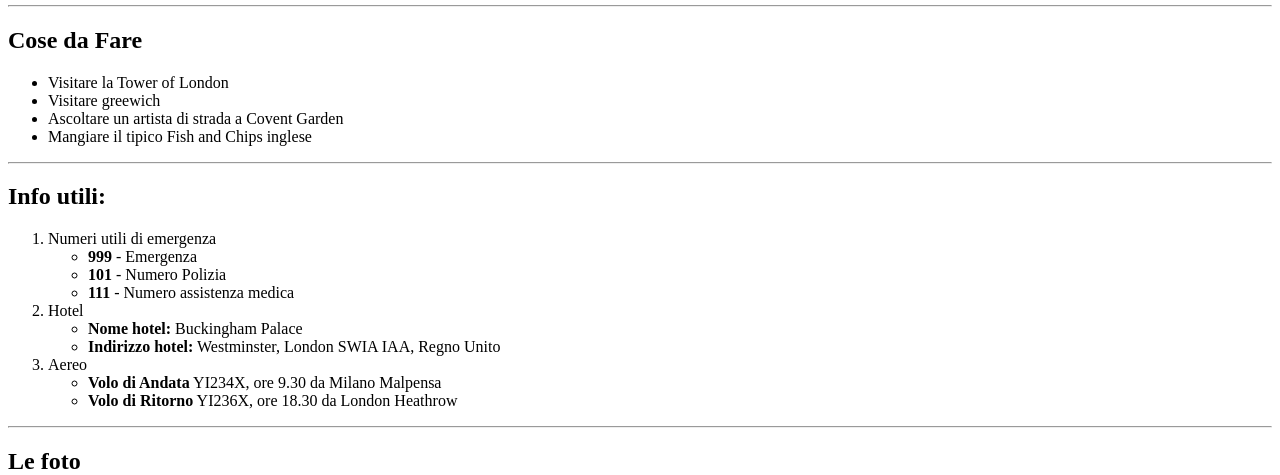
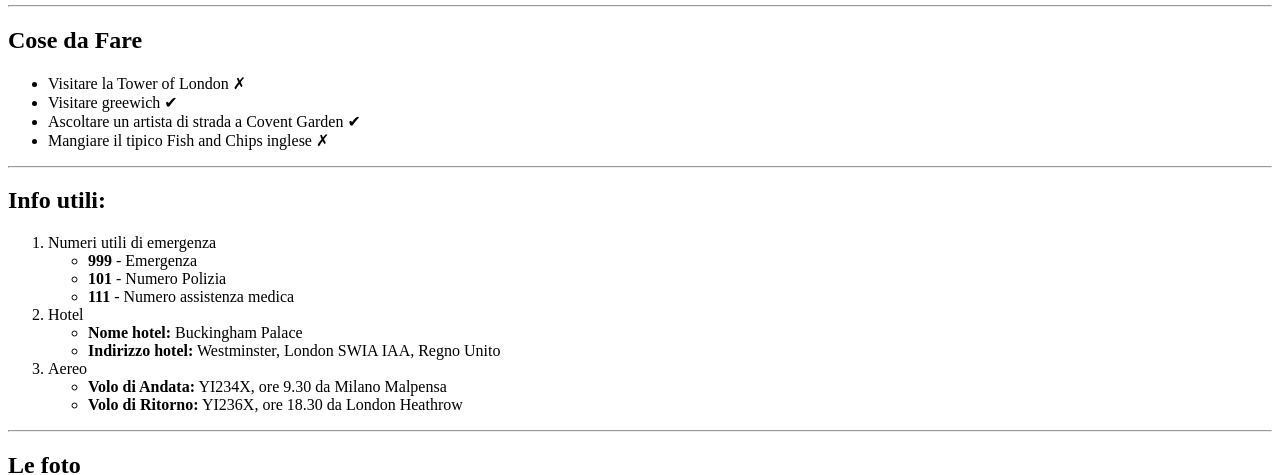
Before and after one commit to soniabergamini/html-london-trip, a plain HTML site: page index.html in a window 1280 px wide. Shown: the part 876-1351 px from the top of the page. Drawn offline with Linux system fonts and the light colour scheme.

Commit message:
aggiunti caratteri speciali

```diff
--- a/index.html
+++ b/index.html
@@ -56,10 +56,10 @@
         <section>
             <h2>Cose da Fare</h2>
             <ul>
-                <li>Visitare la Tower of London </li>
-                <li>Visitare greewich </li>
-                <li>Ascoltare un artista di strada a Covent Garden </li>
-                <li>Mangiare il tipico Fish and Chips inglese </li>
+                <li>Visitare la Tower of London  &#10007;</li>
+                <li>Visitare greewich  &#10004;</li>
+                <li>Ascoltare un artista di strada a Covent Garden  &#10004;</li>
+                <li>Mangiare il tipico Fish and Chips inglese  &#10007;</li>
             </ul>
             <hr>
         </section>
@@ -85,8 +85,8 @@
                 <li>
                    <div>Aereo</div>
                    <ul>
-                    <li><strong>Volo di Andata</strong> YI234X, ore 9.30 da Milano Malpensa</li>
-                    <li><strong>Volo di Ritorno</strong> YI236X, ore 18.30 da London Heathrow</li>
+                    <li><strong>Volo di Andata:</strong> YI234X, ore 9.30 da Milano Malpensa</li>
+                    <li><strong>Volo di Ritorno:</strong> YI236X, ore 18.30 da London Heathrow</li>
                 </ul>
                 </li>
             </ol>
```
